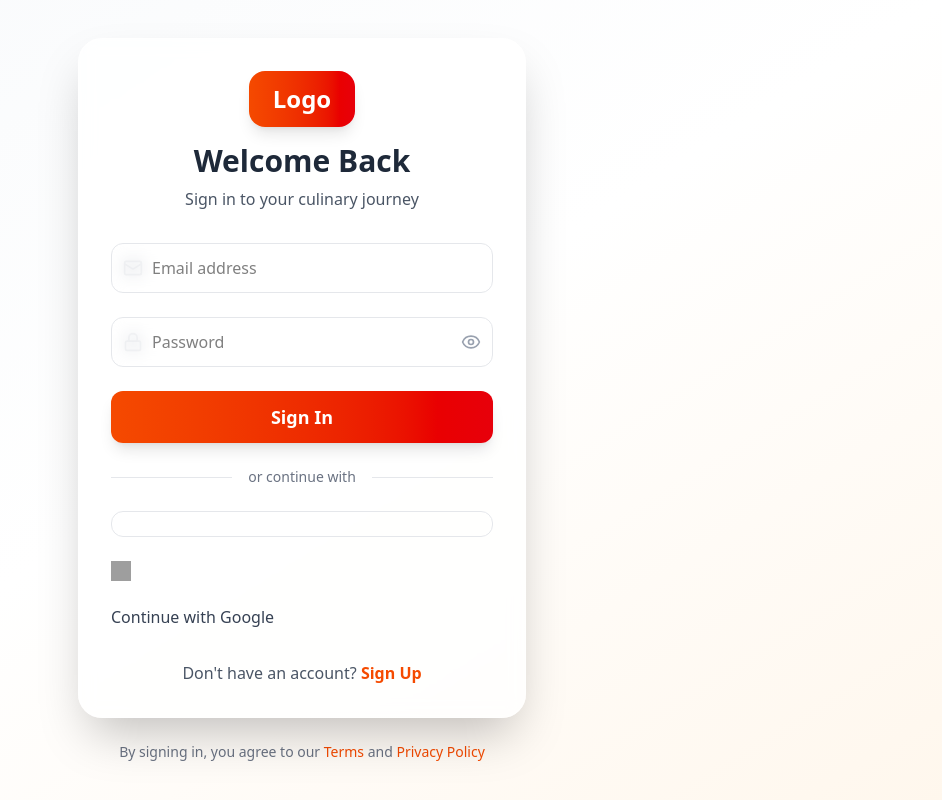
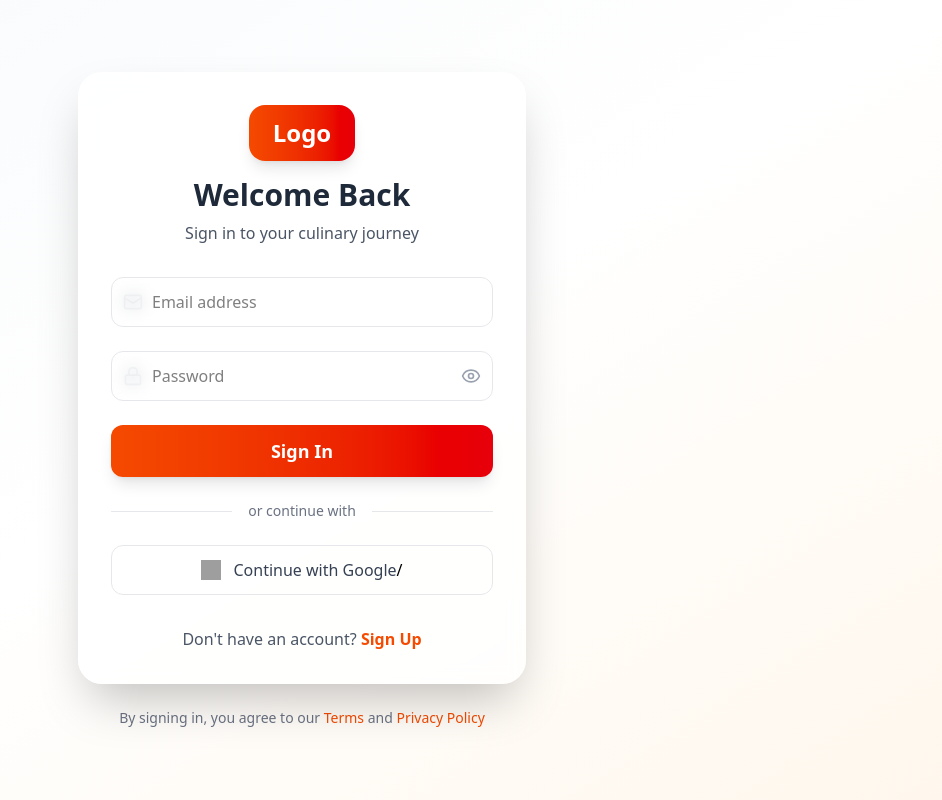
Before and after one commit to anushka2300/Cookverse, a React (Vite) app in the folder Frontend/: page /login in a window 1280 px wide. Shown: the whole page, without its empty margins (338-1280 px from the left). Built offline with nearby package versions, Linux system fonts and the light colour scheme; no server answers; grey boxes are pictures that could not be loaded.

Commit message:
login.jsx button updated

```diff
--- a/Frontend/src/components/Login.jsx
+++ b/Frontend/src/components/Login.jsx
@@ -147,16 +147,16 @@ const Login = () => {
 
           <button
   onClick={handleGoogleLogin}
-  className="w-full flex items-center justify-center px-4 py-3 border border-gray-200 rounded-xl hover:bg-gray-50 transition-all duration-300 group hover:shadow-md"
-/>
+  className="w-full flex items-center justify-center px-4 py-3 border border-gray-200 rounded-xl hover:bg-gray-50 transition-all duration-300 group hover:shadow-md">
              <img
                 src="https://developers.google.com/identity/images/g-logo.png"
                 alt="Google Logo"
                 className="w-5 h-5 mr-3"
             />
               <span className="text-gray-700 font-medium group-hover:text-gray-900">Continue with Google</span>
+            /</button>
+          </div>
 
-          </div>
 
 
           <div className="mt-8 text-center">
```
